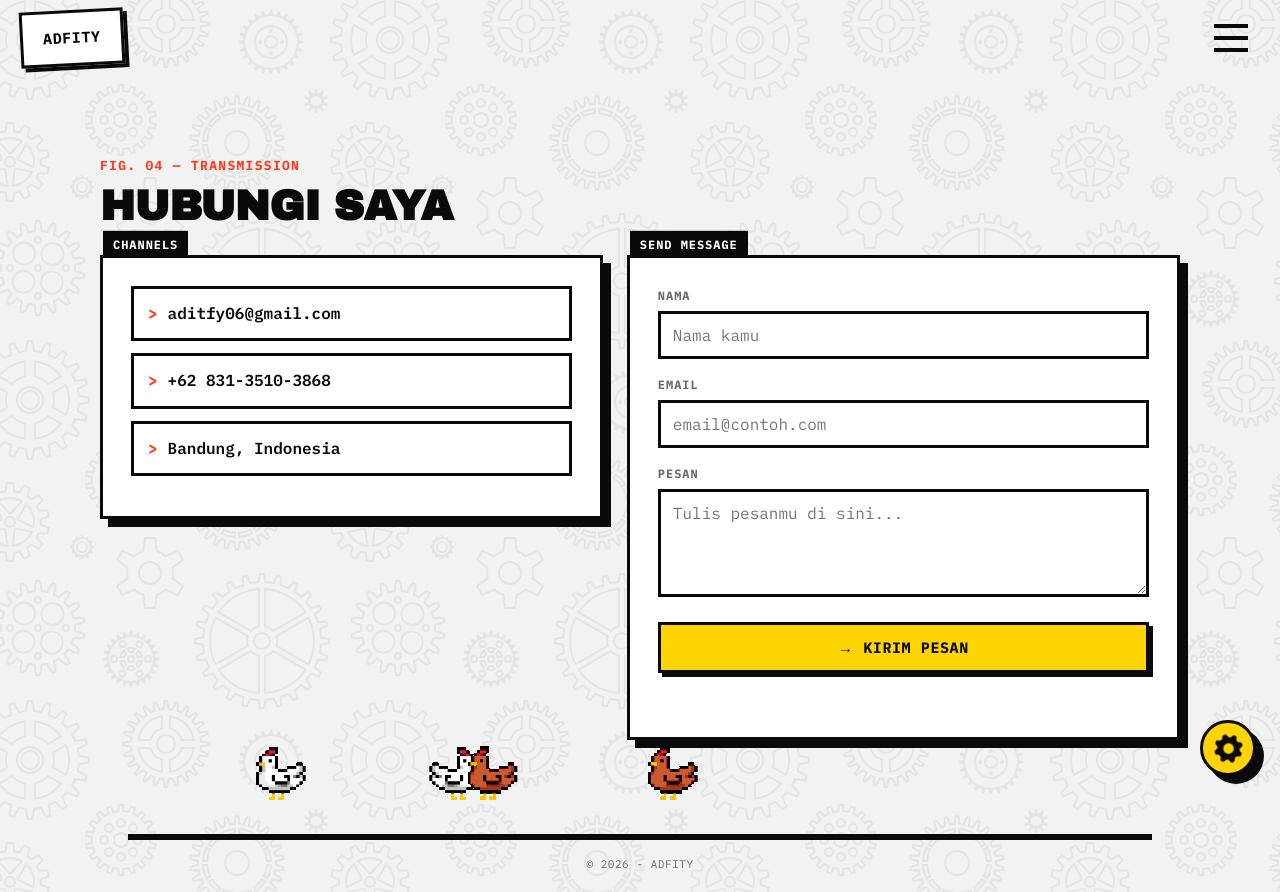
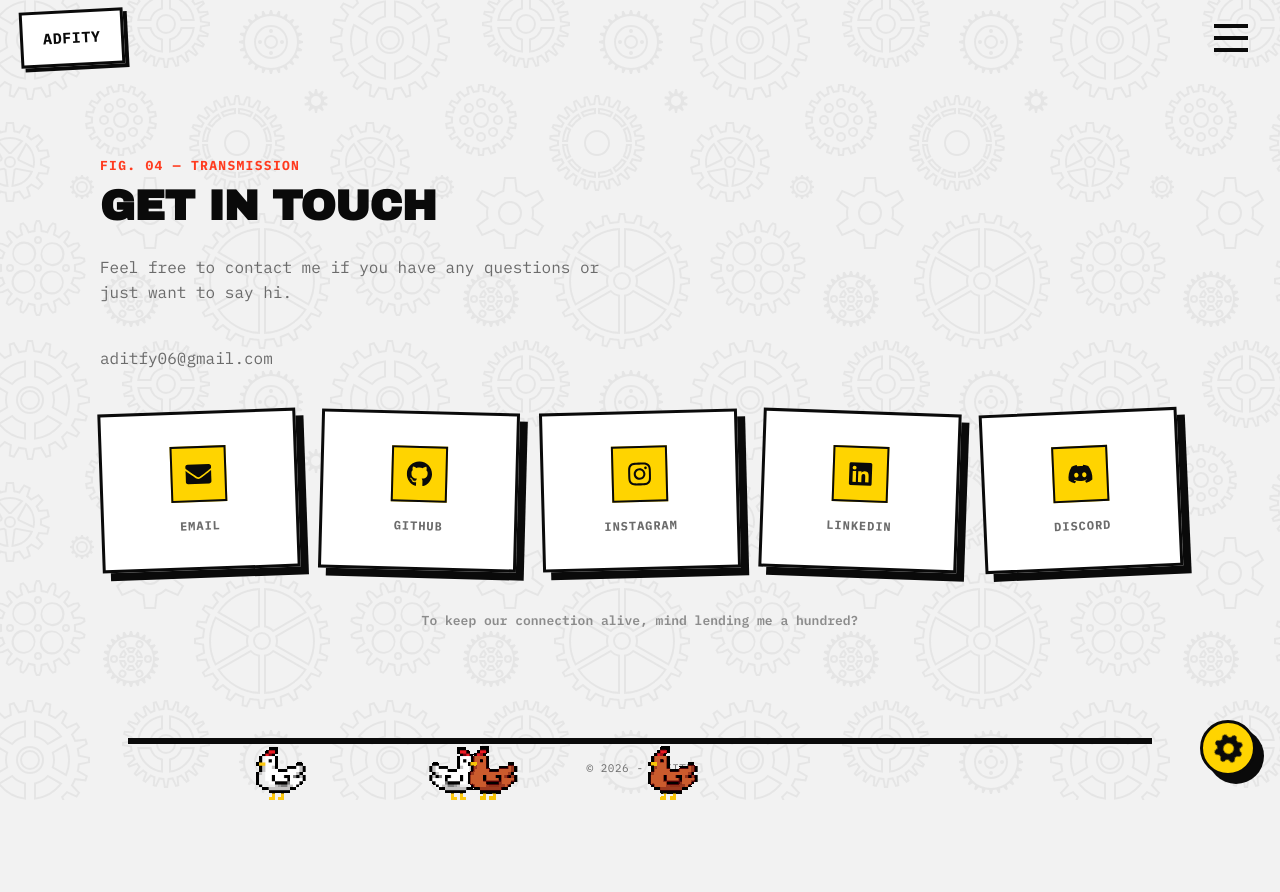
Before and after one commit to adfity/myPortfolio, a Next.js app: page /contact in a window 1280 px wide. After the commit the page ends 800 px from the top, so only its background shows below. Built offline with nearby package versions, Linux system fonts and the light colour scheme.

Commit message:
style(ui): refine globals css and update contact and projects components

```diff
--- a/app/globals.css
+++ b/app/globals.css
@@ -956,7 +956,7 @@ html.home-snap {
 .contact__list a {
   display: flex;
   align-items: center;
-  gap: 10px;
+  gap: 12px;
   text-decoration: none;
   font-size: 16px;
   font-weight: 600;
@@ -975,6 +975,9 @@ html.home-snap {
   font-family: var(--font-mono);
   font-weight: 700;
   color: var(--alert);
+  display: inline-flex;
+  align-items: center;
+  justify-content: center;
 }
 
 .contact__list a:hover .contact__prompt {
@@ -1357,14 +1360,14 @@ textarea:focus-visible {
 }
 
 .proj-filter--active {
-  background: var(--ink);
-  color: var(--paper);
+  background: var(--hazard);
+  color: #000000;
   opacity: 1;
 }
 
 .proj-filter--active:hover {
-  background: var(--ink);
-  color: var(--paper);
+  background: #d3b000;
+  color: #ffffff;
 }
 
 /* --------------------------------------------------------------------------
@@ -1392,7 +1395,7 @@ textarea:focus-visible {
   aspect-ratio: 4 / 3.4;
   overflow: hidden;
   cursor: pointer;
-  background: #14161a;
+  background: var(--paper); /* dulu: #000000ca — sekarang ikut tema */
   outline: none;
 }
 
@@ -1456,39 +1459,58 @@ textarea:focus-visible {
   height: 100%;
   display: flex;
   flex-direction: column;
-  justify-content: flex-end;
-  padding: 44px 16px 16px;
+  justify-content: center;   /* satu blok, di tengah card */
+  align-items: center;       /* biar title & desc center kayak contoh */
+  gap: 5px;                 /* jarak antar title/desc/tags, ganti margin manual */
+  padding: 16px 16px;
+  text-align: center;
 }
 
 .proj-card__title {
   font-family: var(--font-mono);
-  font-size: 16px;
-  font-weight: 700;
-  text-transform: uppercase;
+  font-size: 22px;
+  font-weight: 700;
+  text-transform: none;      /* di contoh judulnya "Quanta", bukan huruf besar semua */
+  color: var(--ink);
+  margin: 0;                 /* gap yang ngatur jarak, bukan margin */
+  line-height: 1.1;
+}
+
+.proj-card__title--bold {
+  font-weight: 800;
+}
+
+.proj-card__desc {
+  font-size: 13px;
+  color: var(--wire);
+  margin: 0;
+  max-width: 46ch;
+  text-align: center;        /* bukan justify, biar rapi kayak contoh */
+}
+
+/* kontras desc disesuaikan per tema — --wire nilainya sama di dark & light,
+   jadi kita override manual biar tetap kebaca enak di kedua mode */
+html.dark .proj-card__desc {
   color: #ffffff;
-  margin-bottom: 8px;
-  line-height: 1.2;
-}
-
-.proj-card__desc {
-  font-size: 12.5px;
-  color: #dcdcdc;
-  margin-bottom: 10px;
-  max-width: 48ch;
+}
+
+html:not(.dark) .proj-card__desc {
+  color: #000000;
 }
 
 .proj-card__tags {
   display: flex;
   flex-wrap: wrap;
-  gap: 6px;
+  justify-content: center;   /* tags juga center */
+  gap: 4px;
 }
 
 .proj-card__tag {
   font-size: 11px;
   padding: 3px 8px;
-  background: rgba(255, 255, 255, 0.08);
-  border-color: rgba(255, 255, 255, 0.45);
-  color: #ffffff;
+  background: var(--paper);
+  color: var(--ink);
+  border-color: var(--ink);  /* pakai default .brut-tag, gak perlu override putih lagi */
 }
 
 @media (prefers-reduced-motion: reduce) {
@@ -1537,3 +1559,88 @@ textarea:focus-visible {
 .calendar-scroll .react-activity-calendar__legend-colors {
   color: var(--wire);
 }
+
+
+/* --------------------------------------------------------------------------
+   CONTACT — intro / joke text
+   -------------------------------------------------------------------------- */
+
+.contact__intro {
+  font-size: 16px;
+  color: var(--wire);
+  max-width: 56ch;
+  margin: 12px 0 40px;
+}
+
+.contact__joke {
+  font-family: var(--font-mono);
+  font-size: 13px;
+  font-weight: 600;
+  color: var(--wire);
+  text-align: center;
+  margin-top: 40px;
+  opacity: 0.75;
+}
+
+/* --------------------------------------------------------------------------
+   CONTACT CARDS — brutalist channel grid
+   -------------------------------------------------------------------------- */
+
+.contact-cards {
+  display: grid;
+  grid-template-columns: repeat(auto-fit, minmax(180px, 1fr));
+  gap: 22px;
+}
+
+.contact-card {
+  background: var(--paper);
+  border: var(--line) solid var(--ink);
+  box-shadow: var(--shadow);
+  cursor: pointer;
+  transition: box-shadow 0.15s ease;
+}
+
+.contact-card:hover {
+  box-shadow: 10px 10px 0 var(--ink);
+}
+
+.contact-card:active {
+  box-shadow: 3px 3px 0 var(--ink);
+}
+
+.contact-card__link {
+  display: flex;
+  flex-direction: column;
+  align-items: center;
+  gap: 14px;
+  text-decoration: none;
+  color: var(--ink);
+  padding: 32px 16px;
+  text-align: center;
+}
+
+.contact-card__icon {
+  display: flex;
+  align-items: center;
+  justify-content: center;
+  width: 56px;
+  height: 56px;
+  background: var(--hazard);
+  color: var(--hazard-ink);
+  border: 2px solid var(--ink);
+}
+
+.contact-card__label {
+  font-family: var(--font-mono);
+  font-size: 12px;
+  font-weight: 700;
+  text-transform: uppercase;
+  letter-spacing: 0.08em;
+  color: var(--wire);
+}
+
+@media (prefers-reduced-motion: reduce) {
+  .contact-card {
+    transition: none;
+  }
+}
--- a/components/Contact.js
+++ b/components/Contact.js
@@ -1,103 +1,120 @@
 'use client';
 
-import { useState } from 'react';
+import { motion } from 'motion/react';
+import {
+  FaEnvelope,
+  FaGithub,
+  FaInstagram,
+  FaLinkedin,
+  FaDiscord,
+} from 'react-icons/fa';
+
+const MotionDiv = motion.div;
 
 const EMAIL = 'aditfy06@gmail.com';
-const PHONE_DISPLAY = '+62 831-3510-3868';
-const PHONE_WA = '6283135103868';
+
+const CHANNELS = [
+  {
+    label: 'Email',
+    href: `mailto:${EMAIL}`,
+    external: false,
+    Icon: FaEnvelope,
+    tilt: -2,
+  },
+  {
+    label: 'GitHub',
+    href: 'https://github.com/adfity', // TODO: ganti
+    external: true,
+    Icon: FaGithub,
+    tilt: 1.5,
+  },
+  {
+    label: 'Instagram',
+    href: 'https://www.instagram.com/adfity/', // TODO: ganti
+    external: true,
+    Icon: FaInstagram,
+    tilt: -1.5,
+  },
+  {
+    label: 'LinkedIn',
+    href: 'https://www.linkedin.com/in/adit-fitra-yoga-50b161369/', // TODO: ganti
+    external: true,
+    Icon: FaLinkedin,
+    tilt: 2,
+  },
+  {
+    label: 'Discord',
+    href: 'https://discord.com/users/1379145663547183216', // TODO: ganti
+    external: true,
+    Icon: FaDiscord,
+    tilt: -2.5,
+  },
+];
 
 export default function Contact() {
-  const [form, setForm] = useState({ name: '', email: '', message: '' });
-  const [status, setStatus] = useState('');
-
-  function handleChange(e) {
-    setForm((prev) => ({ ...prev, [e.target.name]: e.target.value }));
-  }
-
-  function handleSubmit(e) {
-    e.preventDefault();
-    if (!form.name || !form.email || !form.message) {
-      setStatus('> Isi dulu semua field.');
-      return;
-    }
-
-    const subject = encodeURIComponent(`Pesan dari portfolio — ${form.name}`);
-    const body = encodeURIComponent(`${form.message}\n\n— ${form.name} (${form.email})`);
-    window.location.href = `mailto:${EMAIL}?subject=${subject}&body=${body}`;
-    setStatus('> Membuka aplikasi email...');
-  }
-
   return (
     <section id="contact">
       <div className="wrap">
-        <div className="section__eyebrow">FIG. 04 — TRANSMISSION</div>
-        <h2 className="section__title">Hubungi Saya</h2>
+        <MotionDiv
+          initial={{ opacity: 0, x: -60 }}
+          whileInView={{ opacity: 1, x: 0 }}
+          viewport={{ once: false, amount: 0.4 }}
+          transition={{ duration: 0.5, ease: 'easeOut' }}
+        >
+          <div className="section__eyebrow">FIG. 04 — TRANSMISSION</div>
+          <h2 className="section__title">Get In Touch</h2>
+          <p className="contact__intro">
+            Feel free to contact me if you have any questions or just want to say
+            hi.
+          </p>
+          <p className="contact__intro">
+            {EMAIL}
+          </p>
+        </MotionDiv>
 
-        <div className="contact__grid">
-          <div className="brut-box">
-            <span className="brut-box__label">Channels</span>
-            <ul className="contact__list">
-              <li>
-                <a href={`mailto:${EMAIL}`}>
-                  <span className="contact__prompt">&gt;</span> {EMAIL}
+        <div className="contact-cards">
+          {CHANNELS.map((channel, i) => {
+            const Icon = channel.Icon;
+            const fromLeft = i % 2 === 0;
+
+            return (
+              <MotionDiv
+                key={channel.label}
+                initial={{ opacity: 0, x: fromLeft ? -80 : 80 }}
+                whileInView={{ opacity: 1, x: 0 }}
+                viewport={{ once: false, amount: 0.4 }}
+                transition={{ duration: 0.45, ease: 'easeOut', delay: i * 0.08 }}
+                whileHover={{ y: -6, rotate: 0 }}
+                style={{ rotate: channel.tilt }}
+                className="contact-card"
+              >
+                <a
+                  href={channel.href}
+                  target={channel.external ? '_blank' : undefined}
+                  rel={channel.external ? 'noreferrer' : undefined}
+                  className="contact-card__link"
+                  aria-label={channel.label}
+                >
+                  <span className="contact-card__icon">
+                    <Icon size={26} />
+                  </span>
+                  <span className="contact-card__label">{channel.label}</span>
                 </a>
-              </li>
-              <li>
-                <a href={`https://wa.me/${PHONE_WA}`} target="_blank" rel="noreferrer">
-                  <span className="contact__prompt">&gt;</span> {PHONE_DISPLAY}
-                </a>
-              </li>
-              <li>
-                <a href="#hero">
-                  <span className="contact__prompt">&gt;</span> Bandung, Indonesia
-                </a>
-              </li>
-            </ul>
-          </div>
+              </MotionDiv>
+            );
+          })}
+        </div>
 
-          <div className="brut-box">
-            <span className="brut-box__label">Send Message</span>
-            <form className="brut-form" onSubmit={handleSubmit}>
-              <div>
-                <label htmlFor="name">Nama</label>
-                <input
-                  id="name"
-                  name="name"
-                  type="text"
-                  value={form.name}
-                  onChange={handleChange}
-                  placeholder="Nama kamu"
-                />
-              </div>
-              <div>
-                <label htmlFor="email">Email</label>
-                <input
-                  id="email"
-                  name="email"
-                  type="email"
-                  value={form.email}
-                  onChange={handleChange}
-                  placeholder="email@contoh.com"
-                />
-              </div>
-              <div>
-                <label htmlFor="message">Pesan</label>
-                <textarea
-                  id="message"
-                  name="message"
-                  rows={4}
-                  value={form.message}
-                  onChange={handleChange}
-                  placeholder="Tulis pesanmu di sini..."
-                />
-              </div>
-              <button type="submit" className="brut-btn brut-btn--primary brut-btn--full">
-                → Kirim Pesan
-              </button>
-              <div className="brut-form__status">{status}</div>
-            </form>
-          </div>
-        </div>
+        <MotionDiv
+          initial={{ opacity: 0, x: 60 }}
+          whileInView={{ opacity: 1, x: 0 }}
+          viewport={{ once: false, amount: 0.6 }}
+          transition={{ duration: 0.5, ease: 'easeOut' }}
+        >
+          <p className="contact__joke">
+            To keep our connection alive, mind lending me a hundred?
+          </p>
+        </MotionDiv>
       </div>
     </section>
   );
```
Also changed, not shown: components/Projects.js (+15 -24 lines).
